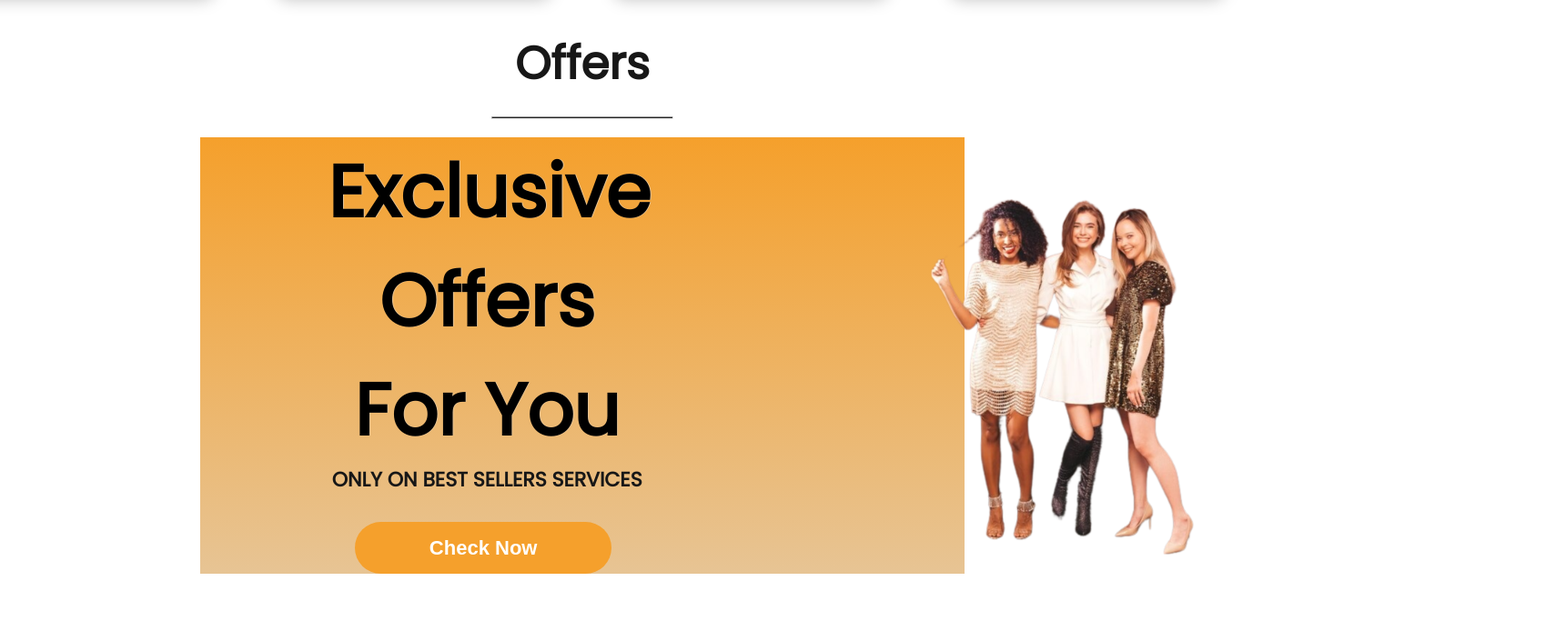
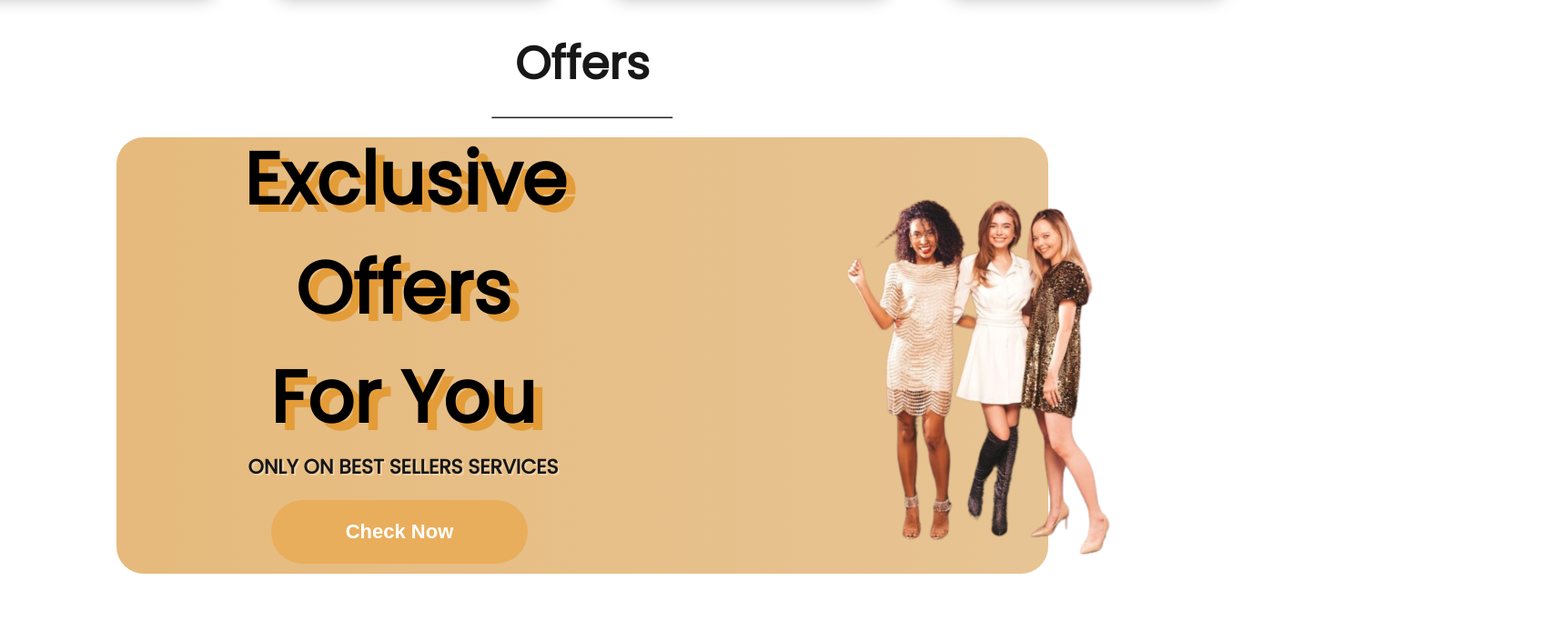
Before and after one commit to trananhmint/HParty, a React (Create React App) app: page / in a window 1280 px wide. Shown: the part 1600-2283 px from the top of the page at 91% size, 1710 px wide, since content can reach past the window. Built offline with nearby package versions, Linux system fonts and the light colour scheme.

Commit message:
Update Navbar and Offers

```diff
--- a/src/Components/Navbar/Navbar.css
+++ b/src/Components/Navbar/Navbar.css
@@ -46,6 +46,7 @@
 .navbar-search svg{
     background: #f5a02c;
     padding: 10px;
+    font-size: 40px;
     border-radius: 80px;
     color: white;
     margin-right: -45px;
@@ -72,6 +73,13 @@
 .navbar-login-signup button:hover{
     border: 1px solid #f5a02c;
 }
+
+.navbar-login-signup button:active{
+    transform: scale(1.05);
+    transition: 0.2s;
+    border: 1px solid #f5a02c;
+}
+
 .navbar-cart{
     display: flex;
     justify-content: center;
--- a/src/Components/Offers/Offers.css
+++ b/src/Components/Offers/Offers.css
@@ -5,6 +5,7 @@
     align-items: center;
     gap: 20px;
     padding: 20px 0px;
+
 }
 
 .offers h1 {
@@ -21,13 +22,14 @@
 }
 
 .offers-box {
-    width: 65.6%;
+    width: 80%;
     height: 60vh;
     display: flex;
     margin: auto;
     padding: 0px 140px;
     gap: 100px;
-    background: linear-gradient(180deg, #f5a02c, #E7C494);
+    background: linear-gradient(90deg, #e6ba7c, #E7C494);
+    border-radius: 30px;
 }
 
 .offers-left {
@@ -36,6 +38,7 @@
     flex-direction: column;
     justify-content: center;
     width: 350px;
+    margin-top: -25px;
 
 }
 
@@ -43,27 +46,34 @@
     color: black;
     font-size: 80px;
     font-weight: 600;
-    text-shadow: 1px 0 #E7C494;
+    text-shadow: 10px 8px rgb(227, 156, 56);
 }
 
 .offers-left p {
     color: #171717;
     font-size: 22px;
     font-weight: 600;
+    text-shadow: 2px 2px #f2d3a9;
 }
 
 .offers-left button {
     width: 282px;
     height: 70px;
     border-radius: 35px;
-    background: #f5a02c;
+    background: #e9ae5c;
     border: none;
     color: white;
     font-size: 22px;
     font-weight: 600;
-    margin-top: 30px;
+    margin-top: 20px;
     margin-left: 30px;
     cursor: pointer;
+}
+
+.offers-left button:active {
+    transform: scale(0.9);
+    transition: 0.1s;
+    border: 1px solid #c67709;
 }
 
 .offers-right {
@@ -71,7 +81,7 @@
     display: flex;
 }
 
-.offers-right img:hover{
-  transform: scale(1.05);
-  transition: 0.6s;
+.offers-right img:hover {
+    transform: scale(1.05);
+    transition: 0.6s;
 }
--- a/src/Pages/LoginSignup.jsx
+++ b/src/Pages/LoginSignup.jsx
@@ -1,4 +1,4 @@
-import React, { useEffect, useRef, useState } from 'react'
+import React, { useRef, useState } from 'react'
 import './CSS/LoginSignup.css'
 import GoogleIcon from '@mui/icons-material/Google';
 import FacebookIcon from '@mui/icons-material/Facebook';
@@ -8,49 +8,17 @@ const LoginSignup = () => {
   const ref = useRef(null);
   const[isActive, setIsActive] = useState(true);
 
-
-//  const container = useEffect(()=>{
-//     const element = ref.current;
-//     console.log(element)
-//   }, [])
-
-  // const handleClick = () => {
-  //   const container = ref.current;
-  //   console.log(container);
-
-  // }
-
-
-
   return (
-    // <div className='loginsignup'>
-    //   <div className="loginsignup-container">
-    //     <h1>Sign Up</h1>
-    //     <div className="loginsignup-fields">
-    //       <input type="text" placeholder='Your name' />
-    //       <input type="text" placeholder='Email address' />
-    //       <input type="password" placeholder='Password' />
-    //     </div>
-    //     <button>Continue</button>
-    //     <p className='loginsignup-login'>Already have an account <span>Login here</span></p>
-    //     <div className="loginsignup-agree">
-    //       <input type="checkbox" name="" id="" />
-    //       <p>By countinuing, I agree to the terms of use & privacy policy.</p>
-    //     </div>
-
-    //   </div>
-
-    // </div>
     <div className='Loginsignup'>
       <div  ref={ref} id='container'className ={isActive  ? 'container active': 'container'}>
         <div className="form-container sign-up">
           <form>
             <h1>Create Account</h1>
             <div className="social-icons">
-              <a href=""><GoogleIcon /></a>
-              <a href=""><FacebookIcon /></a>
-              <a href=""><GitHubIcon /></a>
-              <a href=""><LinkedInIcon /></a>
+              <a href="https://github.com/trananhmint/HParty"><GoogleIcon /></a>
+              <a href="https://github.com/trananhmint/HParty"><FacebookIcon /></a>
+              <a href="https://github.com/trananhmint/HParty"><GitHubIcon /></a>
+              <a href="https://github.com/trananhmint/HParty"><LinkedInIcon /></a>
             </div>
             <span>or use your email for registeration</span>
             <input type="text" placeholder='Name' />
@@ -63,10 +31,10 @@ const LoginSignup = () => {
           <form>
             <h1 >Sign In</h1>
             <div className="social-icons">
-              <a href=""><GoogleIcon /></a>
-              <a href=""><FacebookIcon /></a>
-              <a href=""><GitHubIcon /></a>
-              <a href=""><LinkedInIcon /></a>
+              <a href="https://github.com/trananhmint/HParty"><GoogleIcon /></a>
+              <a href="https://github.com/trananhmint/HParty"><FacebookIcon /></a>
+              <a href="https://github.com/trananhmint/HParty"><GitHubIcon /></a>
+              <a href="https://github.com/trananhmint/HParty"><LinkedInIcon /></a>
             </div>
             <span>or use your email password</span>
             <input type="email" placeholder='Email' />
```
